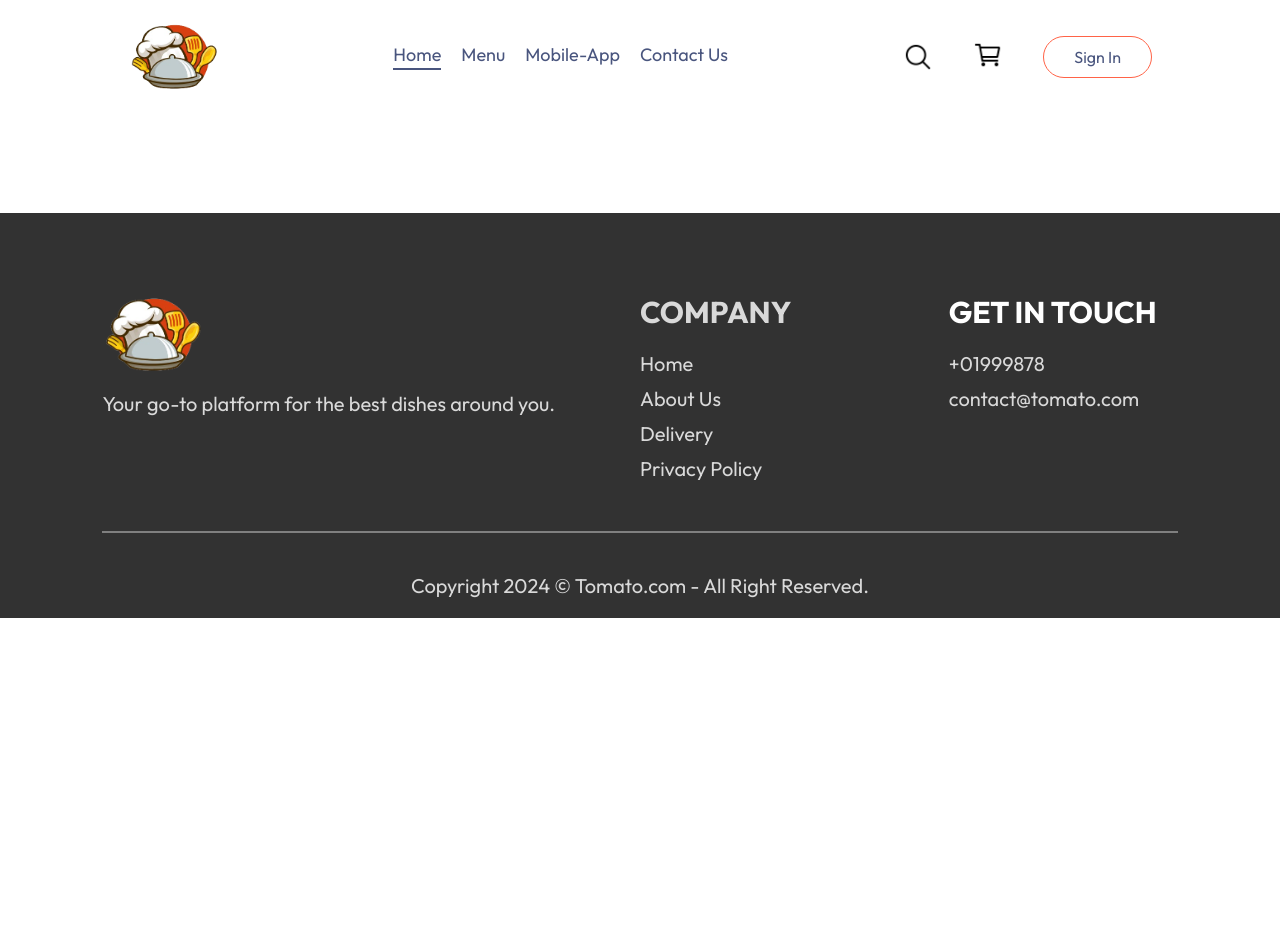
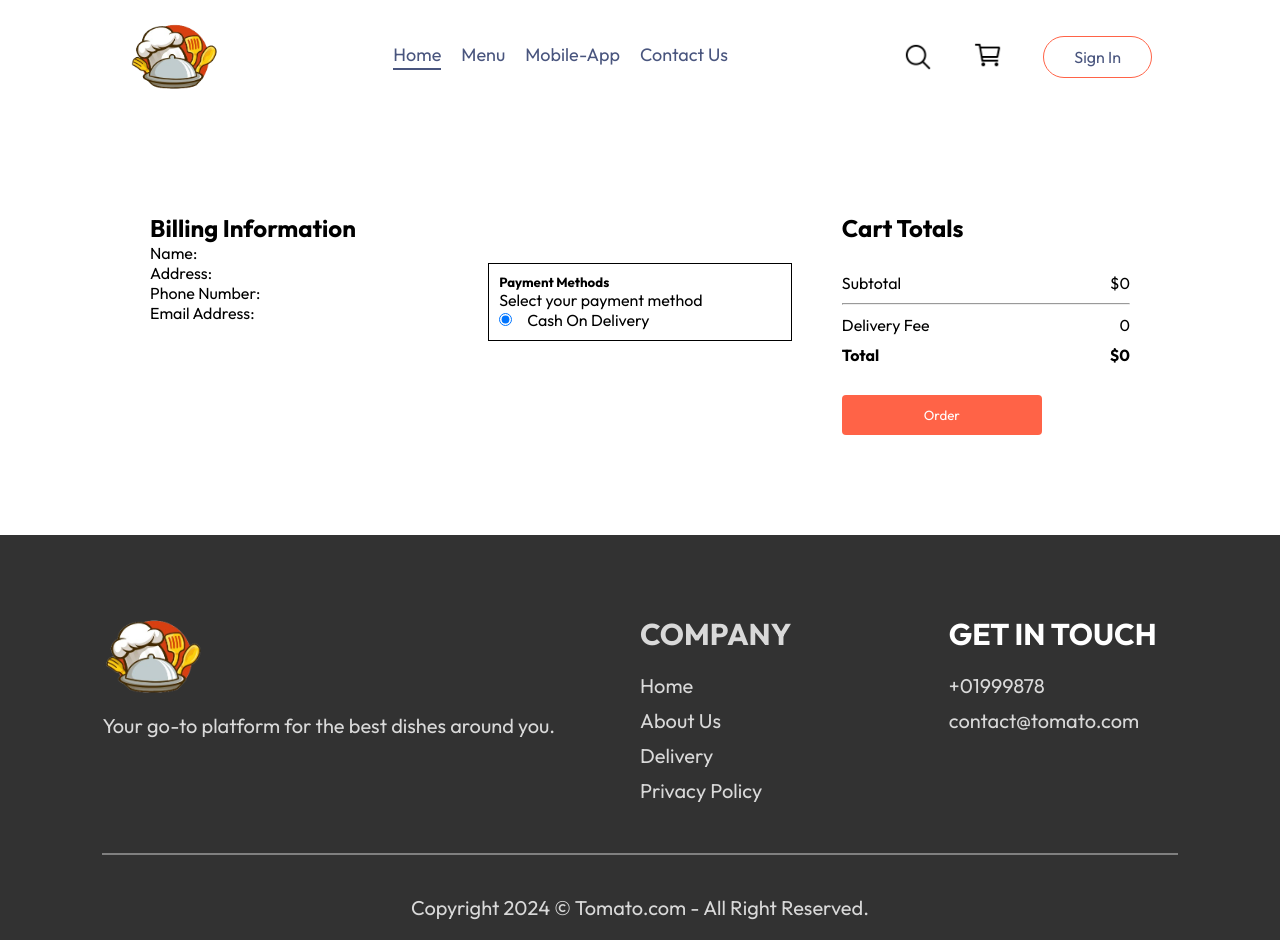
Before and after one commit to Rushali5656/food-del, a React (Vite) app: page /payment in a window 1280 px wide. Before the commit the page ends 800 px from the top, so only its background shows below. Built offline with nearby package versions, Linux system fonts and the light colour scheme.

Commit message:
Payment and order

```diff
--- a/package.json
+++ b/package.json
@@ -14,6 +14,7 @@
   },
   "dependencies": {
     "react": "^18.3.1",
+    "react-bootstrap": "^2.10.4",
     "react-dom": "^18.3.1",
     "react-router-dom": "^6.24.1"
   },
--- a/src/App.jsx
+++ b/src/App.jsx
@@ -8,6 +8,8 @@ import { useState } from 'react'
 import LoginPopup from './components/LoginPopup/LoginPopup'
 import Cart from './components/Cart/Cart'
 import PlaceOrder from './components/PlaceOrder/PlaceOrder'
+import OrderSummary from './components/OrderSummary/OrderSummary'
+import Payment from './components/Payment/Payment'
 
 function App() {
   const[showLogin,setShowLogin]=useState(false)
@@ -22,6 +24,9 @@ function App() {
         <Route path='/home' element={<Home/>} />
         <Route path='/cart' element={<Cart/>}/>
         <Route path='/order' element={<PlaceOrder/>}/>
+        <Route path='/payment' element={<Payment/>}/>
+
+        <Route path='/order-summary' element={<OrderSummary/>}/>
 
       </Routes>
       <Footer/>
--- a/src/assets/assets.js
+++ b/src/assets/assets.js
@@ -11,6 +11,7 @@ import minus from "./minus.png";
 import google from "./google.png";
 import app from "./app.png";
 import cross from "./cross.png";
+import tick from "./thank.gif";
 export const assets = {
   food,
   cart,
@@ -21,6 +22,7 @@ export const assets = {
   google,
   app,
   cross,
+  tick,
 };
 export const menu_list = [
   { menu_name: "Salad", menu_image: sandwich },
--- a/src/components/Cart/Cart.jsx
+++ b/src/components/Cart/Cart.jsx
@@ -50,11 +50,11 @@ const Cart = () => {
             <hr />
             <div className="cart-total-details">
               <p>Delivery Fee</p>
-              <p>{80}</p>
+              <p>{getTotalCartAmount()===0?0:80}</p>
             </div>
             <div className="cart-total-details">
               <b>Total</b>
-              <b>${getTotalCartAmount() + 80}</b>
+              <b>${getTotalCartAmount()===0?0:getTotalCartAmount() + 80}</b>
             </div>
           </div>
           <button onClick={() => navigate('/order')}>Proceed To Checkout</button>
--- /dev/null
+++ b/src/components/OrderSummary/OrderSummary.css
@@ -0,0 +1,28 @@
+.order-summary-container {
+  display: flex;
+  flex-direction: column;
+  align-items: center;
+  justify-content: center;
+  height: 50vh; /* Adjust height as needed for your layout */
+  text-align: center;
+  padding: 20px;
+}
+
+.order-summary-container img {
+  width: 200px; /* Adjust image size as needed */
+  margin-bottom: 20px;
+}
+
+.order-summary-container button {
+  margin-top: 20px;
+  background-color: tomato;
+  border: none;
+  color: white;
+  padding: 10px 20px;
+  border-radius: 30px;
+  cursor: pointer;
+}
+
+.order-summary-container button:hover {
+  background-color: tomato;
+}
--- /dev/null
+++ b/src/components/OrderSummary/OrderSummary.jsx
@@ -0,0 +1,29 @@
+import React from 'react';
+import { useNavigate } from 'react-router-dom';
+import { assets } from '../../assets/assets';
+import './OrderSummary.css'; // Import your CSS file for styling
+
+const OrderSummary = () => {
+    const navigate = useNavigate();
+
+    return (
+        <div className="order-summary-container">
+            <img src={assets.tick} alt="Tick" />
+            <p >Thank You for your Order!</p>
+            <p>
+                You will shortly receive an email with order confirmation and the receipt.
+            </p>
+            <button
+
+                onClick={() => {
+                    navigate("/home");
+                }}
+            >
+
+                Back to HomePage
+            </button>
+        </div>
+    );
+};
+
+export default OrderSummary;
--- /dev/null
+++ b/src/components/Payment/Payment.css
@@ -0,0 +1 @@
+rf
--- /dev/null
+++ b/src/components/Payment/Payment.jsx
@@ -0,0 +1,66 @@
+import React from 'react';
+import { FormGroup } from 'react-bootstrap'; // Assuming you're using react-bootstrap
+import { useNavigate } from 'react-router-dom';
+import { useContext } from 'react';
+import { StoreContext } from '../../context/StoreContext';
+
+const Payment = () => {
+  const navigate = useNavigate();
+  const { getTotalCartAmount } = useContext(StoreContext);
+  const handleOrder = () => {
+    // Handle order submission logic, e.g., place order with Cash On Delivery
+    navigate('/order-summary'); // Navigate to order summary page after order placement
+  };
+
+  return (
+    <div className="p-2">
+      <form className='place-order'>
+        <div className="place-order-left">
+          <h2 className="mb-1 fw-bold">Billing Information</h2>
+          <p>Name:</p>
+          <p>Address:</p>
+          <p>Phone Number:</p>
+          <p>Email Address:</p>
+
+        </div>
+
+        <FormGroup
+            style={{ border: "1px solid black",width:"100%",padding:"10px", marginTop:"50px"}}
+          >
+             <h5 className="mb-1 fw-bold">Payment Methods</h5>
+             <p className="text-black fw-semibold mb-1">Select your payment method</p>
+            <input
+              type="radio"
+              style={{ marginRight:"15px"}}
+              defaultChecked
+            />
+            <span className="text-black">Cash On Delivery</span>
+          </FormGroup>
+
+        <div className="place-order-right">
+          <div className="cart-total">
+            <h2>Cart Totals</h2>
+            <div>
+              <div className="cart-total-details">
+                <p>Subtotal</p>
+                <p>${getTotalCartAmount()}</p>
+              </div>
+              <hr />
+              <div className="cart-total-details">
+                <p>Delivery Fee</p>
+                <p>{getTotalCartAmount() === 0 ? 0 : 80}</p>
+              </div>
+              <div className="cart-total-details">
+                <b>Total</b>
+                <b>${getTotalCartAmount() === 0 ? 0 : getTotalCartAmount() + 80}</b>
+              </div>
+            </div>
+            <button type="button" onClick={handleOrder}>Order</button>
+          </div>
+        </div>
+      </form>
+    </div>
+  );
+};
+
+export default Payment;
--- a/src/components/PlaceOrder/PlaceOrder.jsx
+++ b/src/components/PlaceOrder/PlaceOrder.jsx
@@ -24,21 +24,21 @@ const PlaceOrder = () => {
      <div className="place-order-right"><div className="cart-total">
           <h2>Cart Totals</h2>
           <div>
-            <div className="cart-total-details">
+          <div className="cart-total-details">
               <p>Subtotal</p>
               <p>${getTotalCartAmount()}</p>
             </div>
             <hr />
             <div className="cart-total-details">
               <p>Delivery Fee</p>
-              <p>{80}</p>
+              <p>{getTotalCartAmount()===0?0:80}</p>
             </div>
             <div className="cart-total-details">
               <b>Total</b>
-              <b>${getTotalCartAmount() + 80}</b>
+              <b>${getTotalCartAmount()===0?0:getTotalCartAmount() + 80}</b>
             </div>
           </div>
-          <button onClick={() => navigate('/order')}>Proceed To Payment Page</button>
+          <button onClick={() => navigate('/payment')}>Proceed To Payment Page</button>
         </div></div>
 
     </form>
```
Also changed, not shown: src/assets/thank.gif (added), 1 other file (tests, documents, lock files or other folders).
